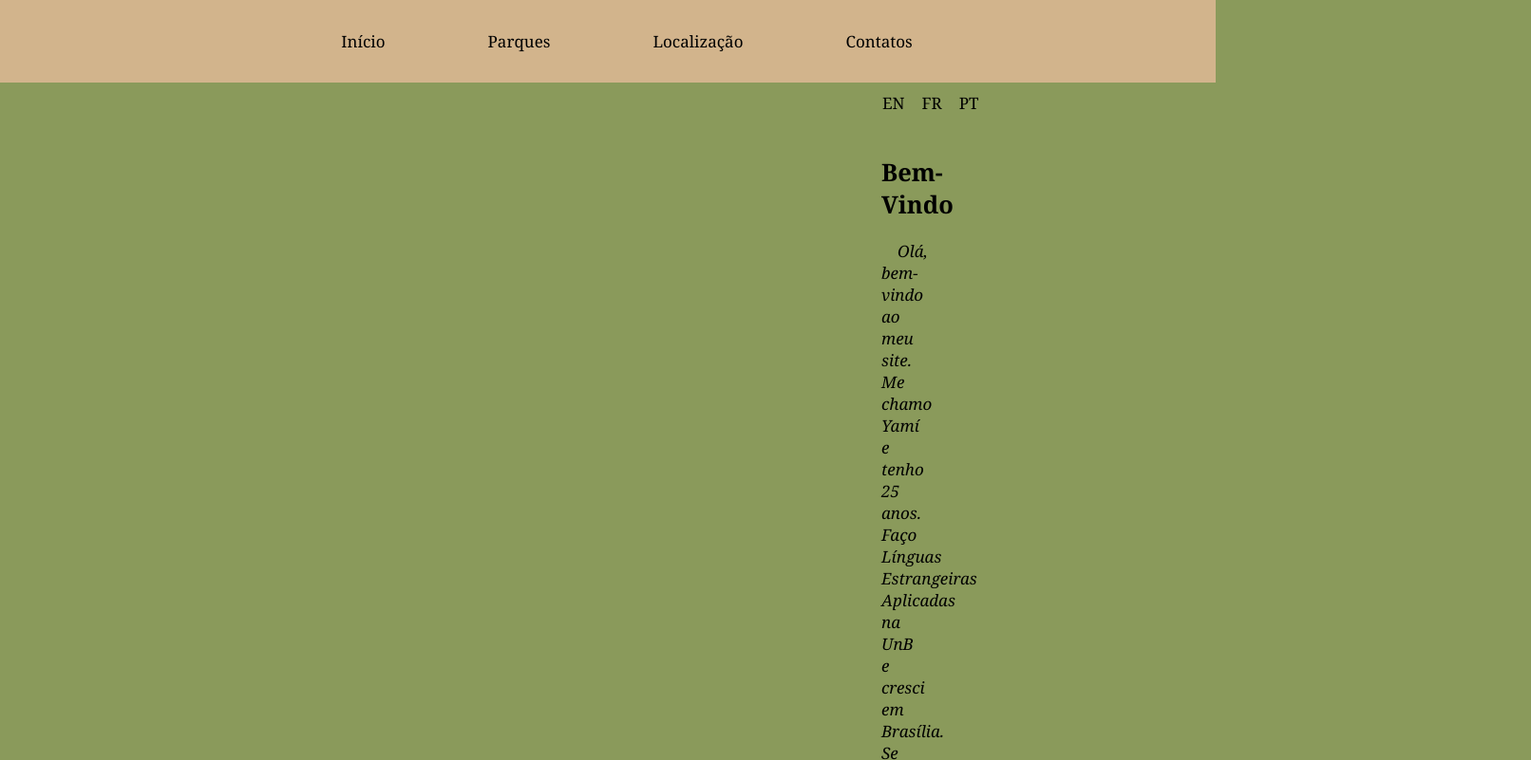
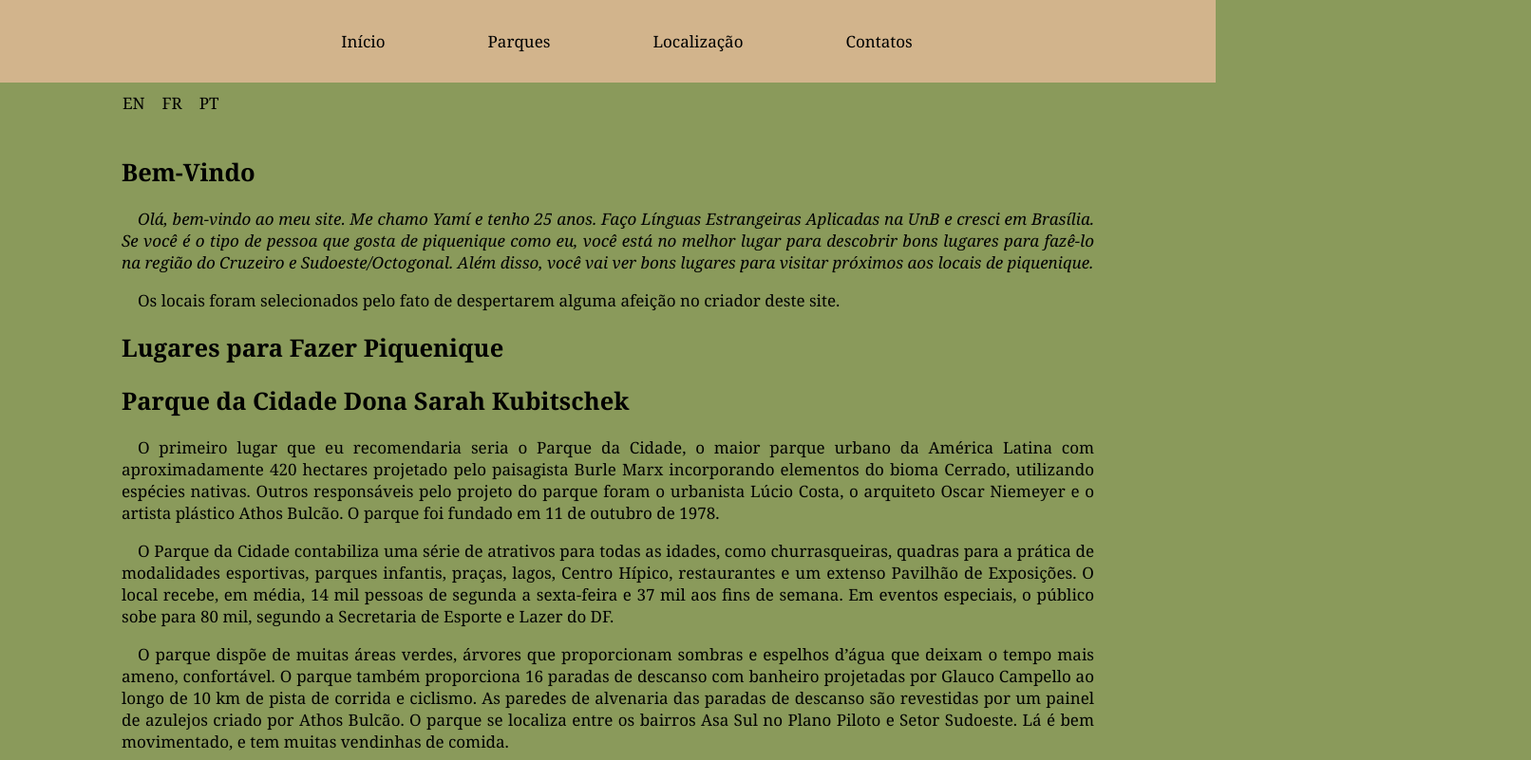
Before and after one commit to awa-yami/Piquenique, a plain HTML site: page index.html in a window 1280 px wide. Shown: the top 801 px of the page at 95% size, 1612 px wide, since content can reach past the window. Drawn offline with Linux system fonts and the light colour scheme.

Commit message:
estilo.css

```diff
--- a/estilo.css
+++ b/estilo.css
@@ -26,8 +26,8 @@ width: 40%;
 *{list-style: none;}
 
 article{
- margin-left: 900px;
-    margin-right: 900px;
+ margin-left: 100px;
+    margin-right: 100px;
     background-color: #8A9A5B;
     padding: 20px
 }
```
